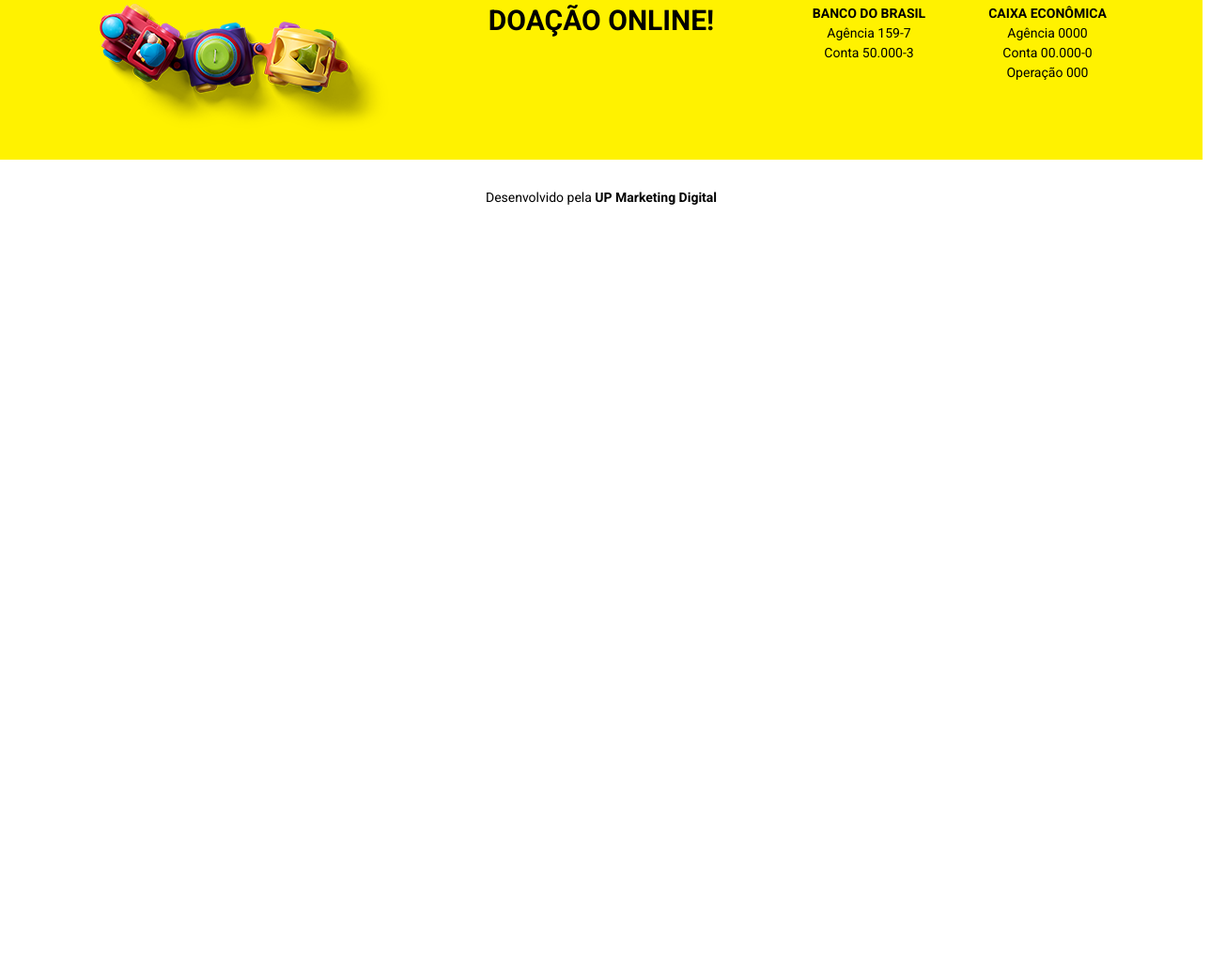
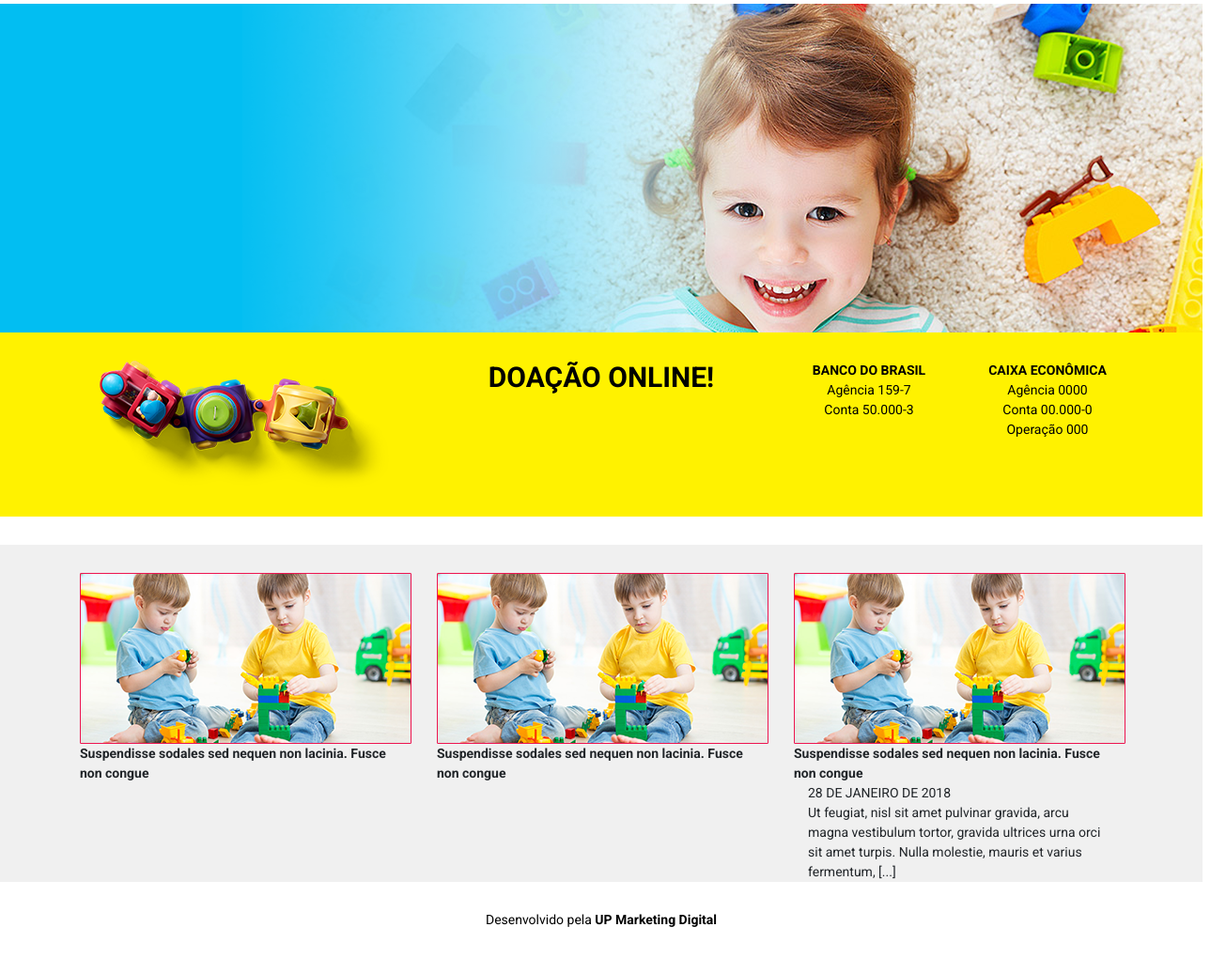
Before and after one commit to developerjonilson/iacc, a plain HTML site: page index.html in a window 1280 px wide. Shown: the part 130-1150 px from the top of the page at 94% size, 1305 px wide, since content can reach past the window. Before the commit the page ends 800 px from the top, so only its background shows below. Drawn offline with nearby package versions, Linux system fonts and the light colour scheme; a web font is replaced by a local one.

Commit message:
Slide Show
Slide Show Completo.

```diff
--- a/css/style.css
+++ b/css/style.css
@@ -34,6 +34,29 @@ body {
 .slide-show {
   width: 100%;
 }
+
+.slide-show div {
+   height: 350px;
+ }
+
+ .main-slide-show-margin{
+   background: #FFFFFF;
+   padding-top: 30px;
+ }
+
+.news-bar{
+  background: #FFFFFF;
+  padding-top: 30px;
+}
+
+.news-background{
+  background: #f0f0f0;
+}
+
+.news-margin{
+  padding-top: 30px;
+}
+
 
 .section-donaiton-bar {
   background-color: #fff200;
--- a/index.html
+++ b/index.html
@@ -57,10 +57,14 @@
 
     <!-- slide show  -->
     <section class="section-slide">
-      <div class="main-slide-show">
-        <!-- <div style="background-image: url('img/slide.png'); height: 600px;"></div>
-        <div style="background-image: url('img/slide.png'); height: 600px;"></div> -->
+      <div class="main-slide-show-margin">
+        <div class="slide-show">
+          <div style="background-image: url('img/slide1.png'); height: 600px;"></div>
+          <div style="background-image: url('img/slide1.png'); height: 600px;"></div>
+          <div style="background-image: url('img/slide1.png'); height: 600px;"></div>
+        </div>
       </div>
+
     </section>
 
     <!-- Doacoes -->
@@ -106,6 +110,46 @@
       </di>
     </section>
 
+    <!-- noticias  -->
+    <section>
+      <div class="news-bar">
+        <div class="news-background">
+          <div class="container">
+            <div class="news-margin">
+            <div class="row">
+              <div class="col-12 col-md-4">
+                <img src="img/noticias.png" alt="Noticias">
+                <span class="font-bold">Suspendisse sodales sed nequen non lacinia. Fusce non congue</span>
+              </div>
+              <div class="col-12 col-md-4">
+                <img src="img/noticias.png" alt="Noticias">
+                <span class="font-bold">Suspendisse sodales sed nequen non lacinia. Fusce non congue</span>
+              </div>
+              <div class="col-12 col-md-4">
+                <img src="img/noticias.png" alt="Noticias">
+                <span class="font-bold">
+                  Suspendisse sodales sed nequen non lacinia. Fusce non congue
+                </span>
+                <div class="col-12 col-md-12">
+                  <span>
+                    28 DE JANEIRO DE 2018
+                  </span>
+                </div>
+                <div class="col-12 col-md-12">
+                  <span>
+                    Ut feugiat, nisl sit amet pulvinar gravida, arcu magna
+                    vestibulum tortor, gravida ultrices urna orci sit amet turpis.
+                    Nulla molestie, mauris et varius fermentum, [...]
+                  </span>
+                </div>
+              </div>
+           </div>
+          </div>
+          </div>
+        </div>
+    </div>
+    </section>
+
 
     <footer class="text-center">
       <div class="container">
--- a/js/scripts.js
+++ b/js/scripts.js
@@ -6,6 +6,15 @@ $(document).ready(function(){
     autoplay: true,
     autoplaySpeed: 2000,
   });
+
+  $(document).ready(function(){
+  $('.slide-show').slick({
+    slidesToShow: 1,
+    slidesToScroll: 1,
+    autoplay: true,
+    autoplaySpeed: 2000,
+  });
+});
 
   $('.slide-show-testimonial').slick({
     slidesToShow: 1,
```
Also changed, not shown: img/noticias.png (added), img/slide1.png (added), img/slider4-3-img01.png (deleted), 1 other file.
